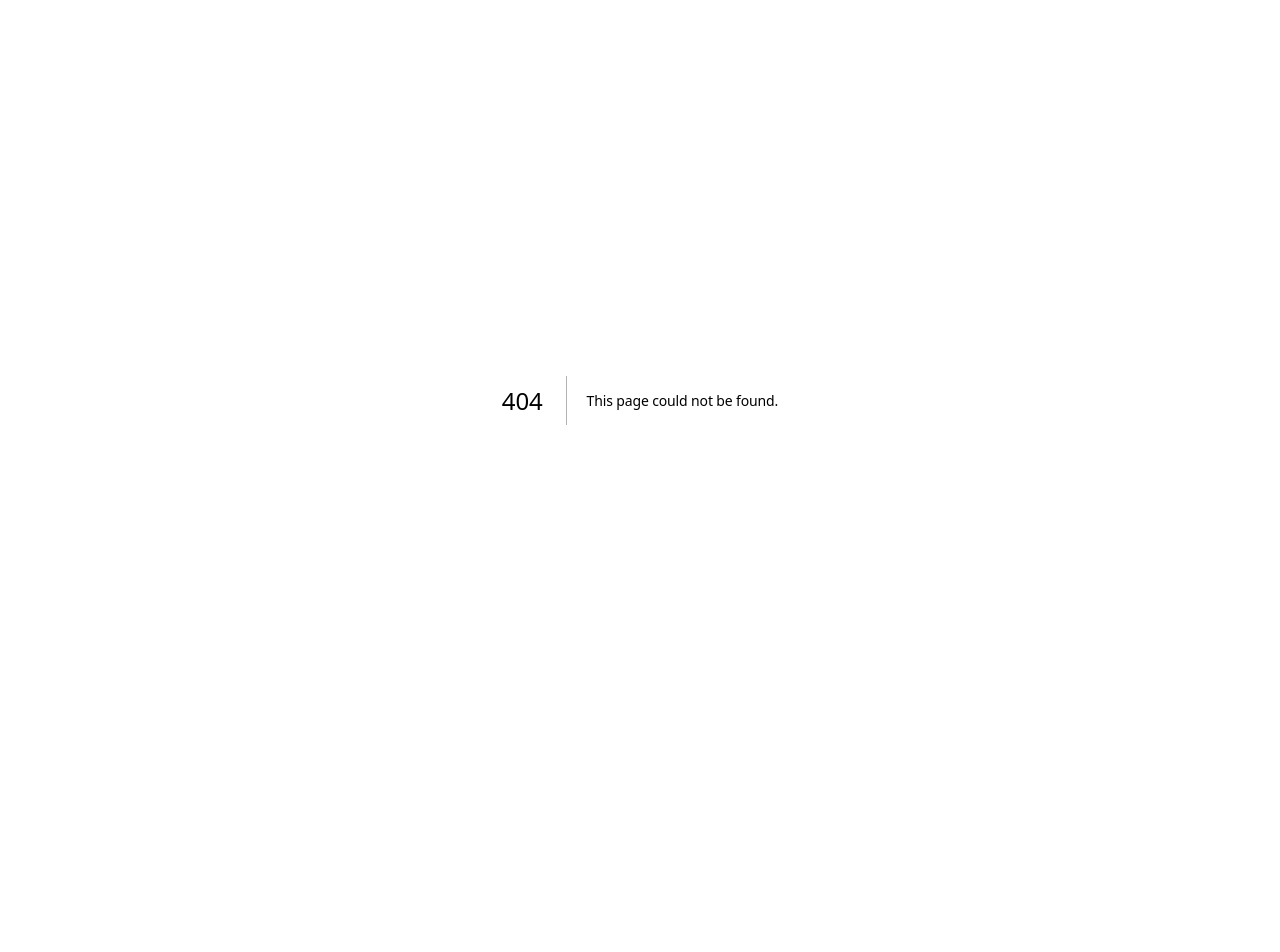
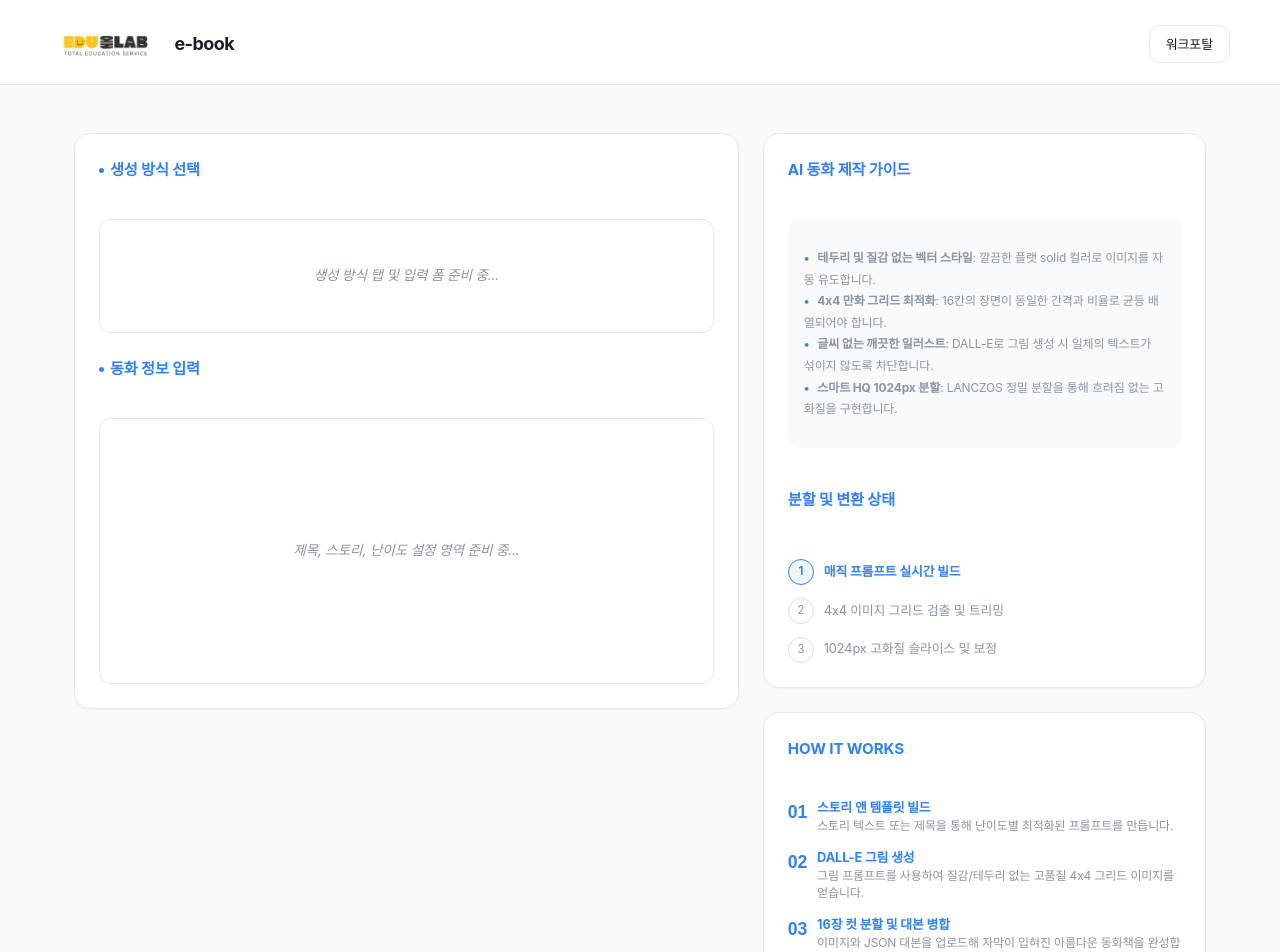
Before and after one commit to wlghksw/workportal-design, a Next.js app: page /ebook in a window 1280 px wide. Before the commit this address had no page. Shown: the top 952 px of the page. Before the commit the page ends 800 px from the top, so only its background shows below. Built offline with nearby package versions, Linux system fonts and the light colour scheme.

Commit message:
feat: E-book 페이지 레이아웃 이전

```diff
--- /dev/null
+++ b/app/ebook/EbookWorkspace.tsx
@@ -0,0 +1,132 @@
+"use client";
+
+import { useState } from "react";
+import Image from "next/image";
+import Link from "next/link";
+import {
+  PortalHeader,
+  Page,
+  Stack,
+  Cluster,
+  cx,
+} from "@/components";
+import {
+  EBOOK_PROCESS_STAGES,
+  EBOOK_GUIDE_RULES,
+  createDefaultEbookUiState,
+} from "@/features/ebook";
+
+/**
+ * E-book 서비스 메인 작업 영역
+ */
+export function EbookWorkspace() {
+  const [uiState] = useState(createDefaultEbookUiState());
+
+  return (
+    <>
+      <PortalHeader
+        logo={
+          <Link href="/" className="brand text-decoration-none">
+            <Image
+              src="/shared/eduallab-logo.png"
+              alt="에듀올랩"
+              width={120}
+              height={40}
+              className="brand__logo"
+            />
+            <span className="brand__sub">e-book</span>
+          </Link>
+        }
+        actions={
+          <Link href="/" className="topbar__btn">워크포탈</Link>
+        }
+      />
+
+      <Page>
+        <div className="ebook-app">
+          <div className="ebook-grid">
+            {/* 왼쪽: 입력 영역 (Placeholder) */}
+            <main className="ebook-main-content">
+              <section className="ebook-card">
+                <div className="ebook-section-title">
+                  <span className="ebook-required-dot"></span>생성 방식 선택
+                </div>
+                <div className="ebook-placeholder">
+                  생성 방식 탭 및 입력 폼 준비 중...
+                </div>
+
+                <div className="ebook-section-title">
+                  <span className="ebook-required-dot"></span>동화 정보 입력
+                </div>
+                <div className="ebook-placeholder ebook-placeholder--large">
+                  제목, 스토리, 난이도 설정 영역 준비 중...
+                </div>
+              </section>
+            </main>
+
+            {/* 오른쪽: 정보 및 상태 영역 */}
+            <aside className="ebook-side-info">
+              <Stack spacing="lg">
+                <div className="ebook-card">
+                  <div className="ebook-section-title">AI 동화 제작 가이드</div>
+                  <div className="ebook-rules-box">
+                    <ul className="ebook-rules-list">
+                      {EBOOK_GUIDE_RULES.map((rule, idx) => (
+                        <li key={idx}>
+                          <strong>{rule.title}</strong>: {rule.desc}
+                        </li>
+                      ))}
+                    </ul>
+                  </div>
+
+                  <div className="ebook-section-title">분할 및 변환 상태</div>
+                  <nav className="ebook-step-list" aria-label="진행 단계">
+                    <div className={cx("ebook-step", uiState.currentStep === 1 && "active")}>
+                      <div className="ebook-step-icon">1</div>
+                      <span>매직 프롬프트 실시간 빌드</span>
+                    </div>
+                    <div className={cx("ebook-step", uiState.currentStep === 2 && "active")}>
+                      <div className="ebook-step-icon">2</div>
+                      <span>4x4 이미지 그리드 검출 및 트리밍</span>
+                    </div>
+                    <div className={cx("ebook-step", uiState.currentStep === 3 && "active")}>
+                      <div className="ebook-step-icon">3</div>
+                      <span>1024px 고화질 슬라이스 및 보정</span>
+                    </div>
+                  </nav>
+                </div>
+
+                <div className="ebook-card">
+                  <div className="ebook-section-title">HOW IT WORKS</div>
+                  <div className="ebook-how-list">
+                    <div className="ebook-how-step">
+                      <div className="ebook-how-num">01</div>
+                      <div>
+                        <div className="ebook-how-text-title">스토리 앤 템플릿 빌드</div>
+                        <div className="ebook-how-text-desc">스토리 텍스트 또는 제목을 통해 난이도별 최적화된 프롬프트를 만듭니다.</div>
+                      </div>
+                    </div>
+                    <div className="ebook-how-step">
+                      <div className="ebook-how-num">02</div>
+                      <div>
+                        <div className="ebook-how-text-title">DALL-E 그림 생성</div>
+                        <div className="ebook-how-text-desc">그림 프롬프트를 사용하여 질감/테두리 없는 고품질 4x4 그리드 이미지를 얻습니다.</div>
+                      </div>
+                    </div>
+                    <div className="ebook-how-step">
+                      <div className="ebook-how-num">03</div>
+                      <div>
+                        <div className="ebook-how-text-title">16장 컷 분할 및 대본 병합</div>
+                        <div className="ebook-how-text-desc">이미지와 JSON 대본을 업로드해 자막이 입혀진 아름다운 동화책을 완성합니다.</div>
+                      </div>
+                    </div>
+                  </div>
+                </div>
+              </Stack>
+            </aside>
+          </div>
+        </div>
+      </Page>
+    </>
+  );
+}
--- /dev/null
+++ b/app/ebook/page.tsx
@@ -0,0 +1,8 @@
+import { EbookWorkspace } from "./EbookWorkspace";
+
+/**
+ * E-book 동화책 생성 서비스 페이지
+ */
+export default function EbookPage() {
+  return <EbookWorkspace />;
+}
--- a/shared/layout.css
+++ b/shared/layout.css
@@ -1674,6 +1674,112 @@ legend.ppt-section-title {
   .ppt-slide-view { box-shadow: none; page-break-after: always; break-after: page; }
 }
 
+/* --- E-book Service Legacy Parity --- */
+.ebook-app {
+  max-width: 1400px;
+  margin: 0 auto;
+  width: 100%;
+  display: flex;
+  flex-direction: column;
+}
+
+.ebook-grid {
+  display: grid;
+  grid-template-columns: 1.2fr 0.8fr;
+  gap: 1.5rem;
+  padding: 1.5rem;
+  align-items: start;
+}
+
+.ebook-card {
+  background: var(--surface);
+  border-radius: var(--radius-lg);
+  box-shadow: var(--shadow-sm);
+  border: 1px solid var(--border);
+  padding: 1.5rem;
+  display: flex;
+  flex-direction: column;
+  gap: 1.5rem;
+}
+
+.ebook-section-title {
+  font-size: 0.95rem;
+  font-weight: 700;
+  color: var(--primary);
+  margin-bottom: 0.8rem;
+  display: flex;
+  align-items: center;
+  gap: 6px;
+}
+
+.ebook-required-dot {
+  width: 5px; height: 5px;
+  background: var(--primary);
+  border-radius: 50%;
+}
+
+.ebook-placeholder {
+  padding: 1rem; border: 1px solid var(--border); border-radius: var(--radius-md);
+  font-size: 0.85rem; color: var(--text-muted); font-style: italic;
+  min-height: 80px; display: flex; align-items: center; justify-content: center;
+  text-align: center;
+}
+.ebook-placeholder--large {
+  min-height: 200px; padding: 2rem;
+}
+
+.ebook-rules-box {
+  background: var(--surface-subtle);
+  border-radius: 10px;
+  padding: 1rem;
+  margin-bottom: 1rem;
+}
+
+.ebook-rules-list {
+  list-style: none; padding: 0;
+  font-size: 0.75rem; color: var(--text-muted);
+  line-height: 1.8;
+}
+.ebook-rules-list li::before {
+  content: '•'; color: var(--primary);
+  font-weight: bold; margin-right: 8px;
+}
+
+.ebook-step-list {
+  display: flex; flex-direction: column; gap: 0.8rem; margin-top: 10px;
+}
+.ebook-step {
+  display: flex; align-items: center; gap: 10px;
+  font-size: 0.8rem; color: var(--text-muted);
+}
+.ebook-step-icon {
+  width: 24px; height: 24px; border-radius: 50%;
+  border: 1px solid #ddd;
+  display: flex; align-items: center; justify-content: center;
+  font-size: 0.7rem; flex-shrink: 0;
+}
+.ebook-step.active { color: var(--primary); font-weight: 700; }
+.ebook-step.active .ebook-step-icon {
+  border-color: var(--primary); background: #eef6f9;
+}
+.ebook-step.done { color: #aaa; }
+.ebook-step.done .ebook-step-icon {
+  background: #e8f5e9; border-color: #4caf50; color: #4caf50;
+}
+
+.ebook-how-list { display: flex; flex-direction: column; gap: 0.8rem; }
+.ebook-how-step { display: flex; gap: 10px; align-items: flex-start; }
+.ebook-how-num {
+  font-family: 'Outfit', sans-serif;
+  color: var(--primary); font-weight: 800; font-size: 1.1rem;
+}
+.ebook-how-text-title { font-size: 0.8rem; font-weight: 700; color: var(--primary); }
+.ebook-how-text-desc { font-size: 0.75rem; color: var(--text-muted); line-height: 1.4; }
+
+@media (max-width: 960px) {
+  .ebook-grid { grid-template-columns: 1fr; }
+}
+
 /* --- Guide Page Styles --- */
 .guide-page { background: var(--background); }
 .guide-layout { display: flex; gap: var(--space-5); align-items: flex-start; }
```
